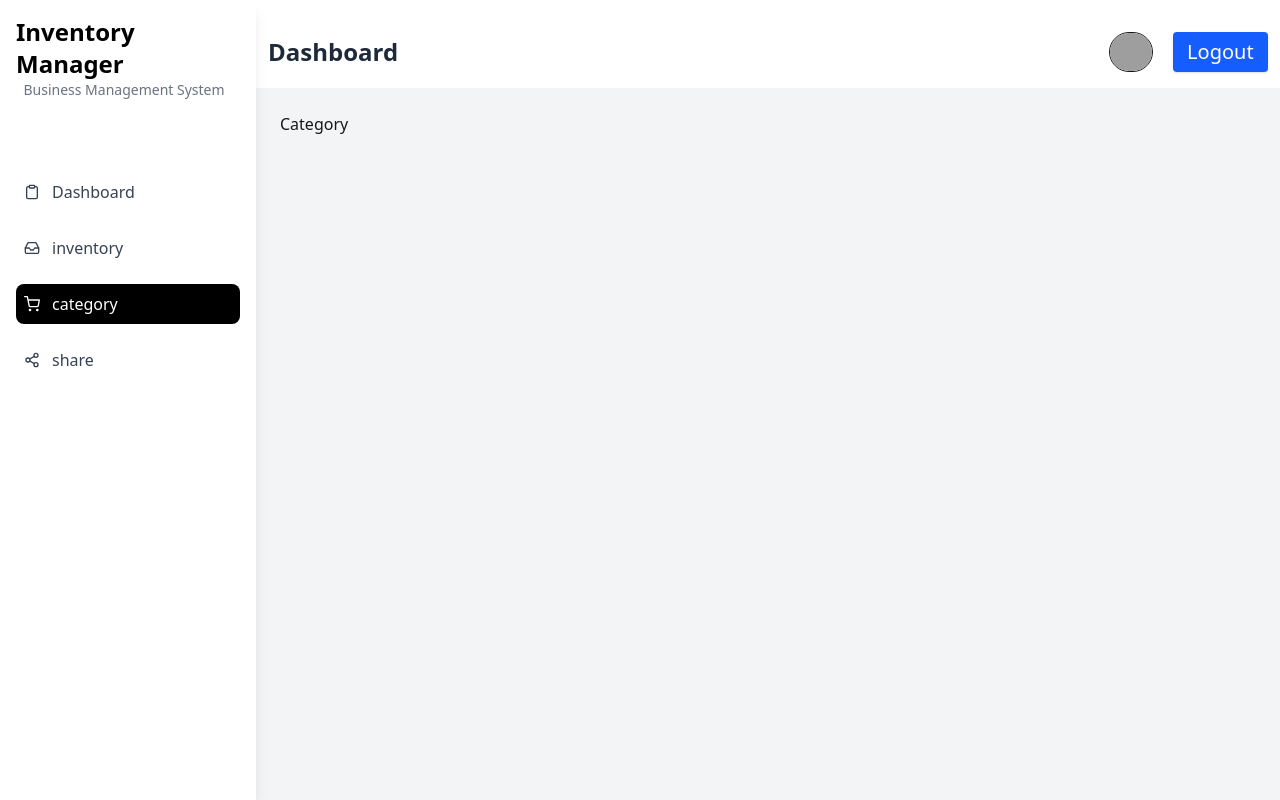
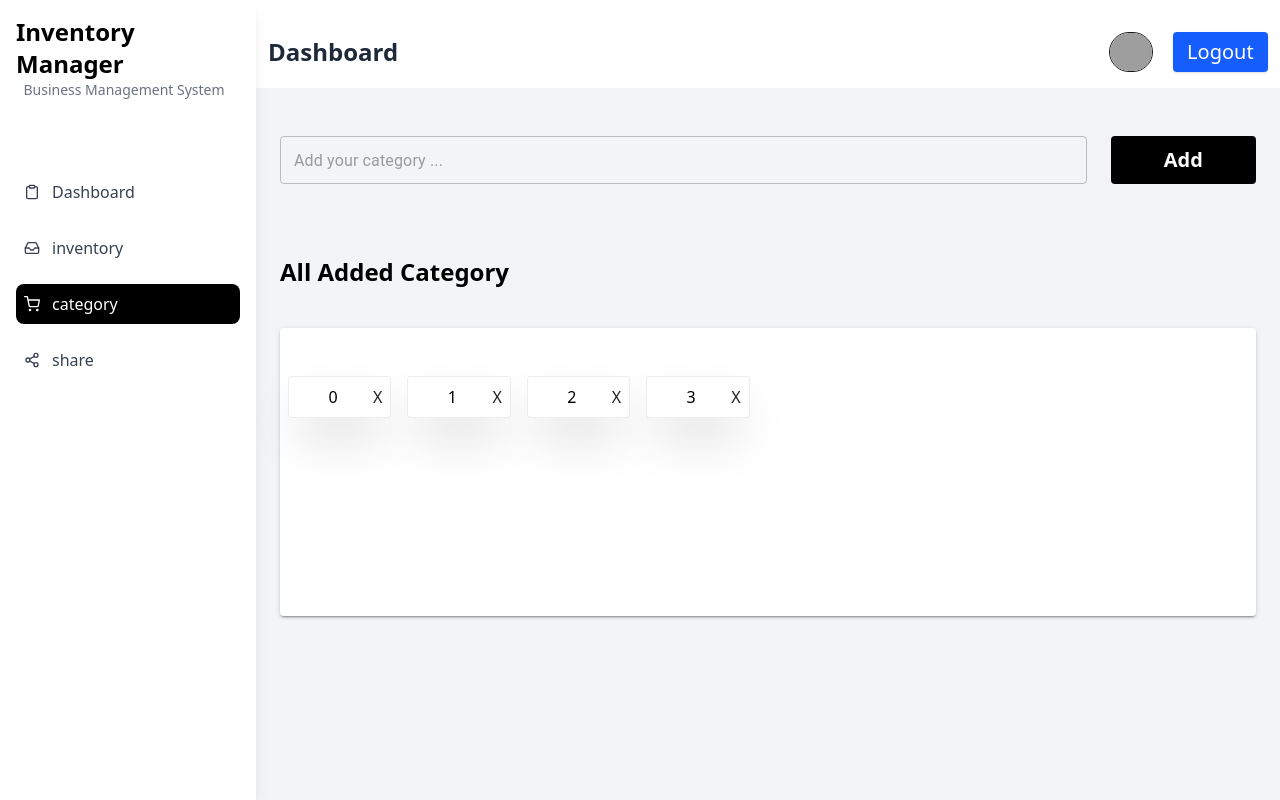
Before and after one commit to SakibFakir69/Dashboard-folder, a React (Vite) app: page /category in a window 1280 px wide. Built offline with nearby package versions, Linux system fonts and the light colour scheme; sample sign-in values are in the browser's storage; grey boxes are pictures that could not be loaded.

Commit message:
feat(category) category page add

```diff
--- a/src/page/dashboard/inventory/Category.jsx
+++ b/src/page/dashboard/inventory/Category.jsx
@@ -1,8 +1,37 @@
 import React from 'react'
-
+import { Paper, TextField } from '@mui/material'
+import SearchButton from '../../../components/ui/SearchButton'
 function Category() {
   return (
-    <div>Category</div>
+    <div>
+      <section className="flex gap-x-6 mb-6 mt-6">
+        <TextField
+          placeholder="Add your category ..."
+          sx={{ width: "100%", "& .MuiInputBase-root": { height: "48px" } }}
+        />
+        <SearchButton onClick={() => {}} title="Add" />
+      </section>
+       <h3 className="font-bold md:text-2xl text-black md:mt-18 mt-12">All Added Category</h3>
+
+
+       <Paper elevation={2} className='min-h-72 p-2 mt-10'>
+        <section className='flex w-full mt-10 gap-x-4 rounded '>
+        {
+          Array.from({length:4}).map((category,key)=>(
+            <div className='flex border bg-white shadow-2xl border-gray-600/10 rounded  p-1 pr-2'>
+
+            <p className='text-black  w-20 text-center p-1'>{key}</p>
+            <button>X</button>
+
+            </div>
+          ))
+        }
+       </section>
+
+       </Paper>
+
+
+    </div>
   )
 }
 
--- a/src/page/dashboard/inventory/Inventory.jsx
+++ b/src/page/dashboard/inventory/Inventory.jsx
@@ -50,7 +50,7 @@ function Inventory() {
   const selectStyles = {
     control: (provided, state) => ({
       ...provided,
-      backgroundColor: "#f3f4f6", // same as MUI TextField
+      backgroundColor: "#f3f4f6",
       borderColor: state.isFocused ? "#3b82f6" : "#d1d5db",
       borderRadius: 4,
       minHeight: "48px",
@@ -83,7 +83,7 @@ function Inventory() {
         <SearchButton onClick={() => {}} title="Submit" />
       </section>
 
-      {/* Add Inventory */}
+
       <section className="flex justify-between items-center mb-6">
         <h3 className="font-bold md:text-2xl text-black">Inventory List</h3>
         <AddButton onClick={openModal} title="Add to Inventory" />
--- a/src/style/modal.js
+++ b/src/style/modal.js
@@ -17,21 +17,19 @@ export const customStyles = {
 
 
 
-export const selectStyles = {
+  const selectStyles = {
     control: (provided, state) => ({
       ...provided,
-    backgroundColor: "#f3f4f6", // same as MUI input background
-    borderColor: state.isFocused ? "#3b82f6" : "#d1d5db", // like TextField border
+      backgroundColor: "#f3f4f6",
+      borderColor: state.isFocused ? "#3b82f6" : "#d1d5db",
       borderRadius: 4,
       minHeight: "48px",
-    color: "#111827",
       boxShadow: state.isFocused ? "0 0 0 2px #3b82f6" : "none",
       "&:hover": { borderColor: "#3b82f6" },
     }),
     menu: (provided) => ({
       ...provided,
-    backgroundColor: "#f3f4f6", // match input
-    color: "#111827",
+      backgroundColor: "#f3f4f6",
     }),
     option: (provided, state) => ({
       ...provided,
```
Lines whose indentation alone changed are shown as unchanged.
